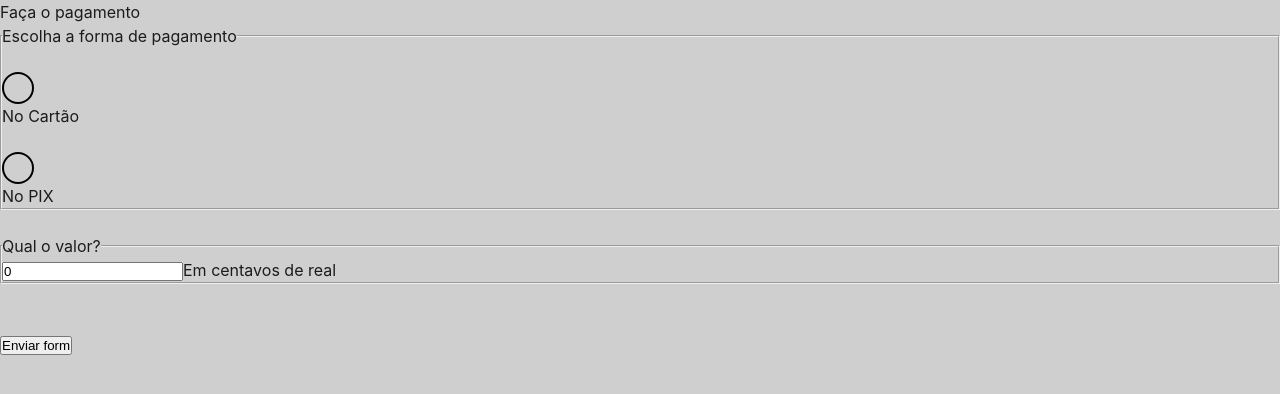
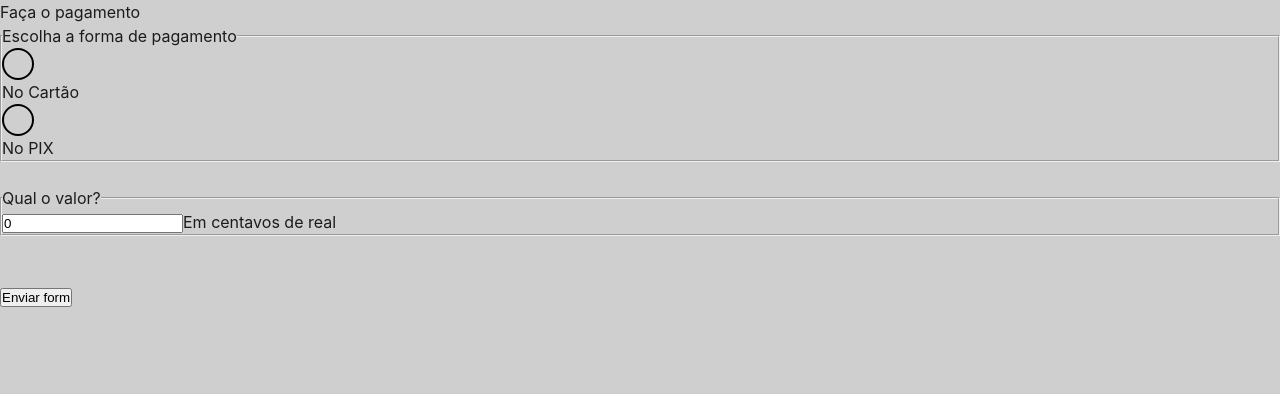
Before and after one commit to StructCE/our-react-components, a React (Vite) app: page / in a window 1280 px wide. Shown: the top 394 px of the page. Built offline with nearby package versions, Linux system fonts and the light colour scheme.

Commit message:
changed appearance to display

```diff
--- a/src/components/RadioInput/example2/CustomRadio.jsx
+++ b/src/components/RadioInput/example2/CustomRadio.jsx
@@ -2,7 +2,7 @@ import styled, { css } from "styled-components";
 
 const Container = styled.div`
   input {
-    appearance: none;
+    display: none;
   }
   label {
     display: flex;
--- a/src/components/RadioInput/index.jsx
+++ b/src/components/RadioInput/index.jsx
@@ -4,7 +4,7 @@ export function RadioInput({ children, id, style, ...props }) {
       <input
         id={id}
         {...props}
-        style={{ appearance: "none", ...style }}
+        style={{ display: "none", ...style }}
         type="radio"
       />
       <label htmlFor={id}>
```
